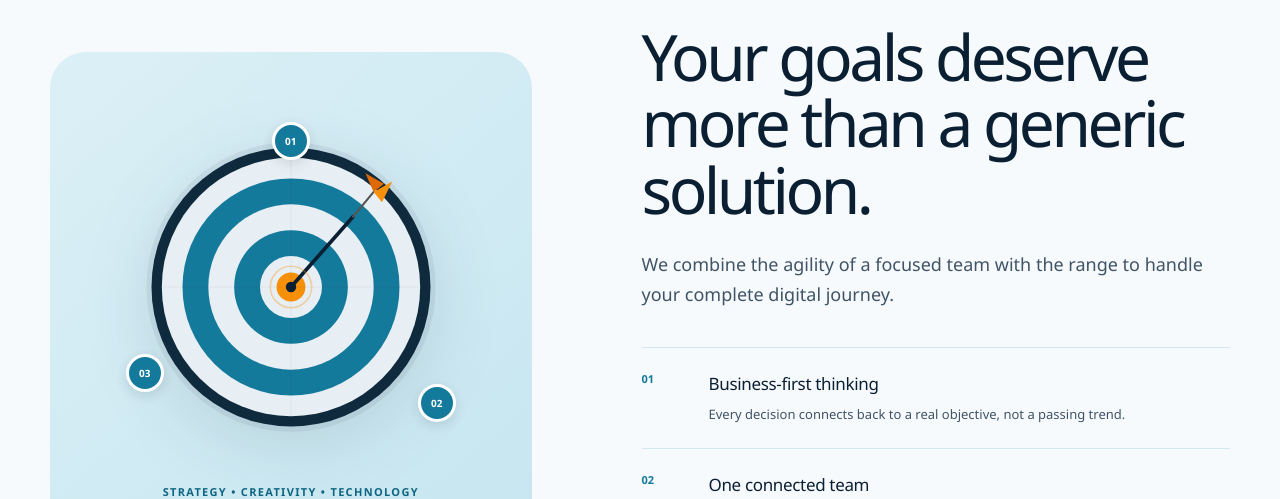
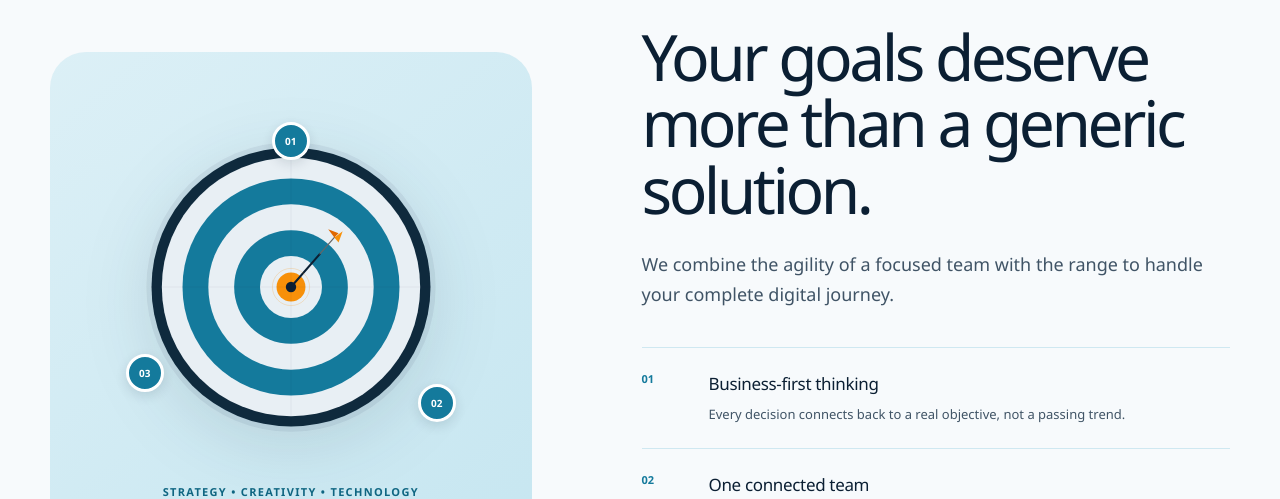
Before and after one commit to Sierra117marksman/Digitrust_solutions, a Next.js app: page / in a window 1280 px wide. Shown: the part 4661-5160 px from the top of the page. Built offline with nearby package versions, Linux system fonts and the light colour scheme; no server answers.

Commit message:
style: refine dart to smaller sleeker premium look

```diff
--- a/app/page.tsx
+++ b/app/page.tsx
@@ -318,16 +318,13 @@ export default function Home() {
                 <line x1="150" y1="15" x2="150" y2="285" stroke="rgba(11,31,51,0.06)" strokeWidth="0.8" />
                 <line x1="15" y1="150" x2="285" y2="150" stroke="rgba(11,31,51,0.06)" strokeWidth="0.8" />
 
-                {/* Dart hitting bullseye */}
-                {/* Dart body/barrel */}
-                <line x1="150" y1="150" x2="210" y2="82" stroke="#0b1f33" strokeWidth="3.5" strokeLinecap="round" />
-                {/* Dart shaft */}
-                <line x1="210" y1="82" x2="230" y2="58" stroke="#555" strokeWidth="2" strokeLinecap="round" />
-                {/* Dart flight (feathers) */}
-                <path d="M230 58 L248 48 L238 68 Z" fill="#f79009" />
-                <path d="M230 58 L222 40 L240 50 Z" fill="#e06800" />
-                {/* Impact glow */}
-                <circle cx="150" cy="150" r="20" fill="none" stroke="#f79009" strokeWidth="1.5" opacity="0.35" />
+                {/* Dart hitting bullseye — sleek & small */}
+                <line x1="150" y1="150" x2="178" y2="118" stroke="#0b1f33" strokeWidth="2" strokeLinecap="round" />
+                <line x1="178" y1="118" x2="192" y2="102" stroke="#666" strokeWidth="1.2" strokeLinecap="round" />
+                <path d="M192 102 L200 96 L196 107 Z" fill="#f79009" />
+                <path d="M192 102 L186 94 L196 98 Z" fill="#e06800" />
+                {/* Subtle impact ring */}
+                <circle cx="150" cy="150" r="18" fill="none" stroke="#f79009" strokeWidth="0.8" opacity="0.25" />
               </svg>
               <span className="orbit-node node-one">01</span>
               <span className="orbit-node node-two">02</span>
```
